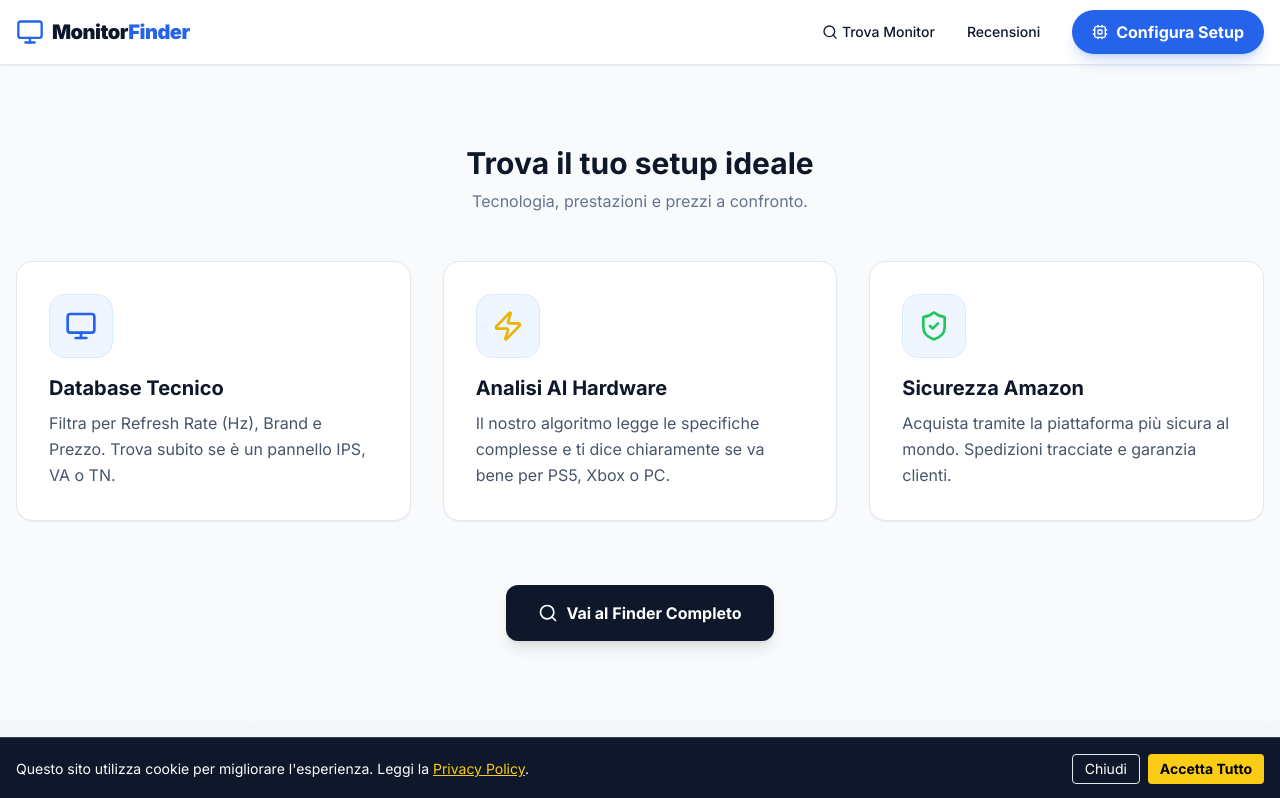
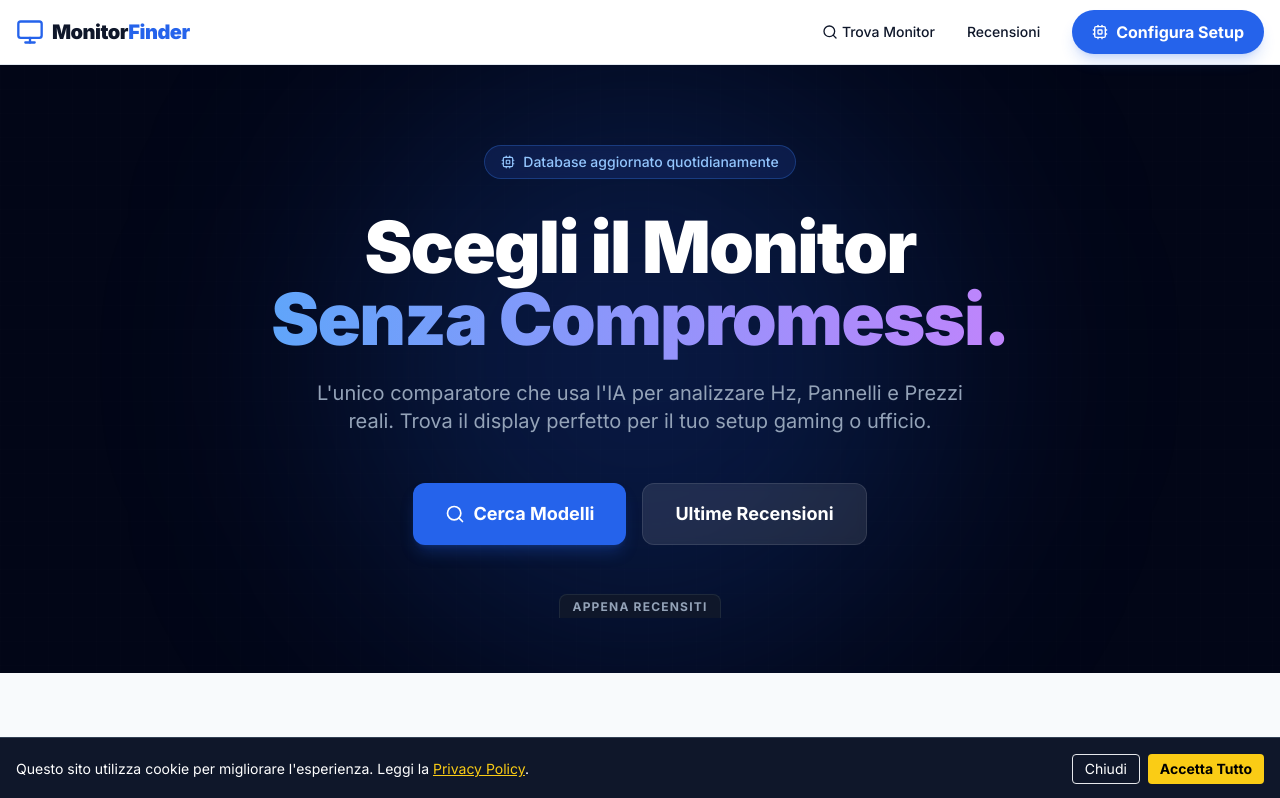
Before and after one commit to copertinoluigi/monitorfinder, a Next.js app: page / in a window 1280 px wide. Shown: the top 798 px of the page. Built offline with nearby package versions, Linux system fonts and the light colour scheme; no server answers; the database is empty.

Commit message:
Update page.tsx

```diff
--- a/app/page.tsx
+++ b/app/page.tsx
@@ -1,9 +1,9 @@
 import Link from 'next/link'
 import { supabase } from '@/lib/supabase'
 import HeroCarousel from '@/components/features/HeroCarousel'
-import { Monitor, Zap, ShieldCheck, Search, ArrowRight } from 'lucide-react'
+import { Monitor, Zap, ShieldCheck, Search, ArrowRight, Cpu } from 'lucide-react'
 
-export const revalidate = 0 // Aggiorna i dati ad ogni visita (o imposta 3600 per 1 ora)
+export const revalidate = 0
 
 export default async function Homepage() {
   // 1. Fetch Ultimi 5 Post per il Carosello
@@ -17,17 +17,52 @@ export default async function Homepage() {
   return (
     <div className="overflow-hidden bg-slate-50">
 
-      {/* 2. CAROSELLO DINAMICO */}
-      <section>
-        <HeroCarousel posts={latestPosts || []} />
+      {/* 1. HERO SECTION STATICA (Titolo Principale) */}
+      <section className="relative bg-slate-950 pt-20 pb-32 px-4 overflow-hidden">
+        {/* Effetti Sfondo */}
+        <div className="absolute inset-0 opacity-20 bg-[linear-gradient(to_right,#80808012_1px,transparent_1px),linear-gradient(to_bottom,#80808012_1px,transparent_1px)] bg-[size:24px_24px]"></div>
+        <div className="absolute top-0 left-1/2 -translate-x-1/2 w-[600px] h-[600px] bg-blue-600/20 rounded-full blur-[120px] pointer-events-none"></div>
+
+        <div className="relative max-w-4xl mx-auto text-center space-y-6 z-10">
+           <div className="inline-flex items-center gap-2 bg-blue-900/30 border border-blue-500/30 text-blue-300 px-4 py-1.5 rounded-full text-sm font-medium backdrop-blur-sm mb-2">
+              <Cpu size={14} /> Database aggiornato quotidianamente
+           </div>
+
+           <h1 className="text-4xl md:text-7xl font-black text-white tracking-tight leading-tight">
+              Scegli il Monitor <br className="hidden md:block"/>
+              <span className="text-transparent bg-clip-text bg-gradient-to-r from-blue-400 to-purple-400">
+                Senza Compromessi.
+              </span>
+           </h1>
+
+           <p className="text-lg md:text-xl text-slate-400 max-w-2xl mx-auto">
+              L'unico comparatore che usa l'IA per analizzare Hz, Pannelli e Prezzi reali.
+              Trova il display perfetto per il tuo setup gaming o ufficio.
+           </p>
+
+           <div className="flex flex-col sm:flex-row justify-center gap-4 pt-6">
+              <Link href="/finder" className="flex items-center justify-center gap-2 bg-blue-600 hover:bg-blue-500 text-white text-lg font-bold px-8 py-4 rounded-xl transition transform hover:scale-105 shadow-lg shadow-blue-600/25">
+                 <Search size={20} /> Cerca Modelli
+              </Link>
+              <Link href="/blog" className="flex items-center justify-center gap-2 bg-white/10 border border-white/10 hover:bg-white/20 text-white text-lg font-bold px-8 py-4 rounded-xl transition backdrop-blur-sm">
+                 Ultime Recensioni
+              </Link>
+           </div>
+        </div>
       </section>
 
-      {/* FEATURES SECTION */}
-      <section className="max-w-7xl mx-auto px-4 py-20">
-        <div className="text-center mb-12">
-          <h2 className="text-3xl font-bold text-slate-900">Trova il tuo setup ideale</h2>
-          <p className="text-slate-500 mt-2">Tecnologia, prestazioni e prezzi a confronto.</p>
-        </div>
+      {/* 2. CAROSELLO (Posizionato "A cavallo" o subito sotto) */}
+      <section className="-mt-20 relative z-20 mb-20">
+         <div className="text-center mb-4">
+            <span className="bg-slate-900 text-slate-400 text-xs font-bold px-3 py-1 rounded-t-lg border-t border-x border-slate-800 uppercase tracking-widest">
+               Appena Recensiti
+            </span>
+         </div>
+         <HeroCarousel posts={latestPosts || []} />
+      </section>
+
+      {/* 3. FEATURES */}
+      <section className="max-w-7xl mx-auto px-4 py-10">
         <div className="grid grid-cols-1 md:grid-cols-3 gap-8">
           <FeatureCard
             icon={<Monitor className="w-8 h-8 text-blue-600" />}
@@ -42,25 +77,19 @@ export default async function Homepage() {
           <FeatureCard
             icon={<ShieldCheck className="w-8 h-8 text-green-500" />}
             title="Sicurezza Amazon"
-            desc="Acquista tramite la piattaforma più sicura al mondo. Spedizioni tracciate e garanzia clienti."
+            desc="Monitoriamo solo prodotti disponibili su Amazon con Prime, per garantirti reso facile e spedizione rapida."
           />
         </div>
+      </section>
 
-        {/* CTA CENTRALE */}
-        <div className="mt-16 text-center">
-            <Link href="/finder" className="inline-flex items-center gap-2 bg-slate-900 text-white px-8 py-4 rounded-xl font-bold hover:bg-slate-800 transition shadow-lg">
-                <Search size={20}/> Vai al Finder Completo
-            </Link>
-        </div>
-      </section>
     </div>
   )
 }
 
 function FeatureCard({icon, title, desc}: {icon: any, title: string, desc: string}) {
   return (
-    <div className="bg-white p-8 rounded-2xl shadow-sm border border-slate-200 hover:shadow-lg transition duration-300">
-      <div className="mb-4 bg-blue-50 w-16 h-16 rounded-2xl flex items-center justify-center border border-blue-100">
+    <div className="bg-white p-8 rounded-2xl shadow-sm border border-slate-200 hover:shadow-lg hover:-translate-y-1 transition duration-300">
+      <div className="mb-4 bg-blue-50 w-16 h-16 rounded-2xl flex items-center justify-center border border-blue-100 text-blue-600">
         {icon}
       </div>
       <h3 className="text-xl font-bold text-slate-900 mb-2">{title}</h3>
```
